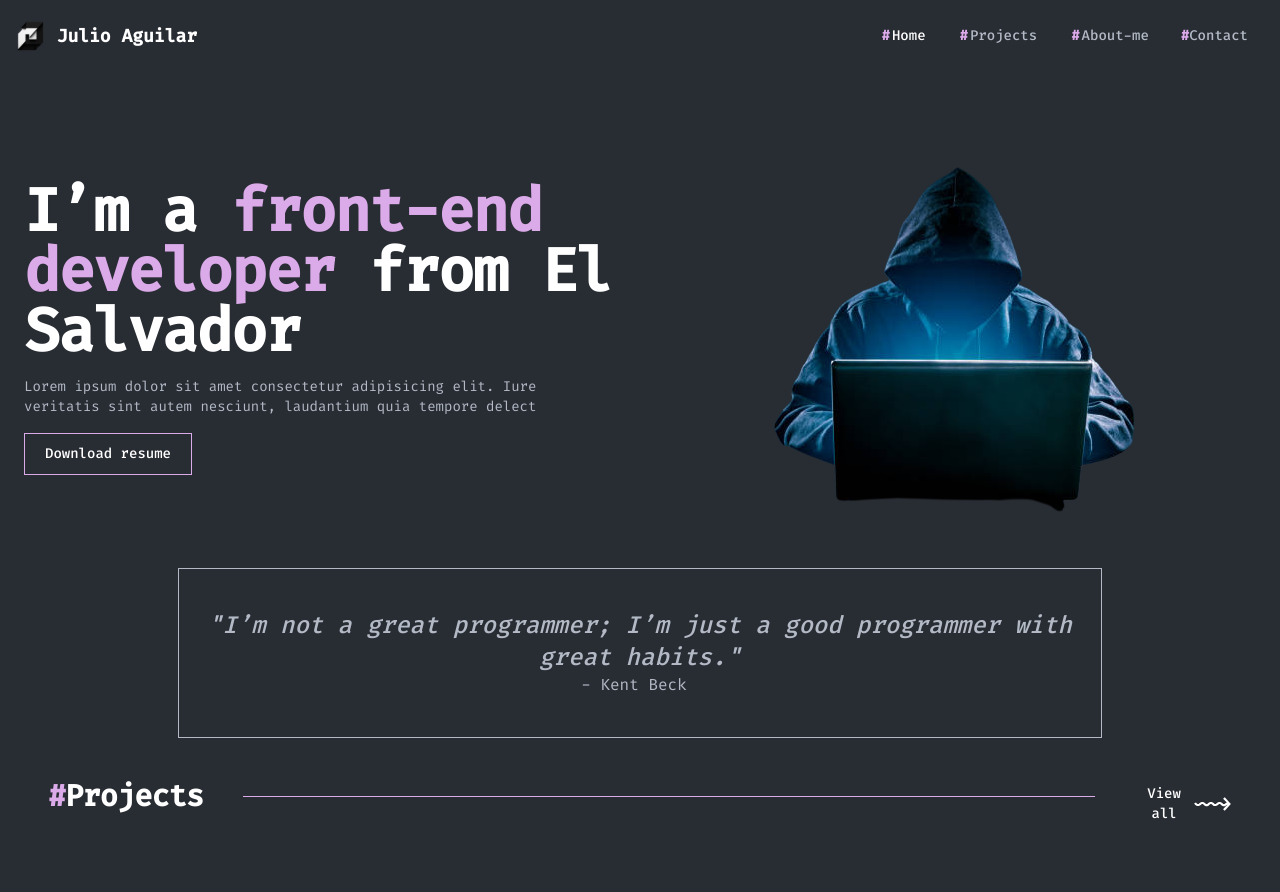
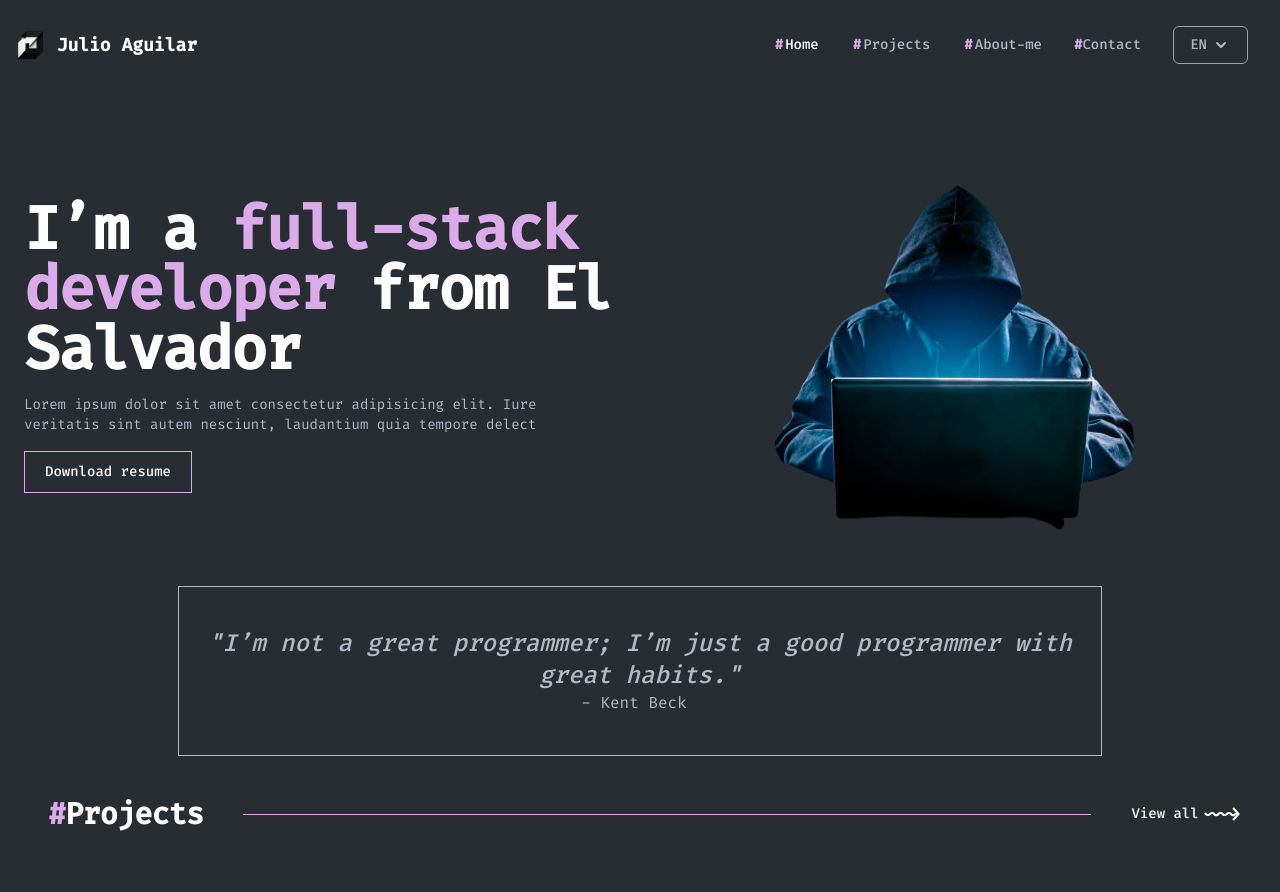
Before and after one commit to JulioAguilar2019/portfolio, a React (Vite) app: page / in a window 1280 px wide. Shown: the top 892 px of the page. Built offline with nearby package versions, Linux system fonts and the light colour scheme.

Commit message:
[ADD] i18next and fix some bugs of frontPage

```diff
--- a/package.json
+++ b/package.json
@@ -9,10 +9,13 @@
     "preview": "vite preview"
   },
   "dependencies": {
+    "framer-motion": "^10.0.1",
+    "i18next": "^22.4.10",
     "localforage": "^1.10.0",
     "match-sorter": "^6.3.1",
     "react": "^18.2.0",
     "react-dom": "^18.2.0",
+    "react-i18next": "^12.2.0",
     "react-router-dom": "^6.7.0",
     "sort-by": "^1.2.0"
   },
--- a/src/components/Divider/Divider.tsx
+++ b/src/components/Divider/Divider.tsx
@@ -12,7 +12,7 @@ export const Divider = ({ title, line, button }: Props) => {
     return (
         <div className="container px-6 py-10 mx-auto">
             <ol className="flex items-center w-full text-3xl font-medium text-center">
-                <li className={`flex items-center w-full mb-4 text-xl font-extrabold leading-none tracking-tight text-white md:text-2xl lg:text-3xl ${line && withLine}`}>
+                <li className={`flex items-center w-full h-full text-xl font-extrabold leading-none tracking-tight text-white md:text-2xl lg:text-3xl ${line && withLine}`}>
                     <span className="flex items-center">
                         <span className="text-primary">#</span>{title}
                     </span>
@@ -20,9 +20,9 @@ export const Divider = ({ title, line, button }: Props) => {
                 {
                     button &&
                     <NavLink to={PublicRoutes.PROJECTS} className="text-white text-sm">
-                        <span className="flex items-center">
-                            <p>View all</p>
-                            <img src={arrowIcon} className="h-3 sm:h-4" alt="icon" />
+                        <span className="inline-flex items-center whitespace-nowrap">
+                            <p className='mr-1'>View all</p>
+                            <img src={arrowIcon} className="h-3 sm:h-4 " alt="icon" />
                         </span>
                     </NavLink>
                 }
--- a/src/components/Navbar/Navbar.tsx
+++ b/src/components/Navbar/Navbar.tsx
@@ -1,6 +1,8 @@
 import Logo from '@/assets/home/logoFinal.svg';
 import { PublicRoutes } from '@/models';
 import { NavLink } from 'react-router-dom';
+import { Dropdown } from '../dropdown/dropdown';
+
 
 const active: string = 'block py-2 pl-3 pr-4 text-white md:border-0  md:p-0'
 const isNotActive: string = 'block py-2 pl-3 pr-4 text-secondary hover:bg-gray-100 md:hover:bg-transparent md:border-0 md:hover:text-gray-500 md:p-0'
@@ -9,9 +11,11 @@ const classNavBar = (state: boolean): string => {
     return state ? active : isNotActive
 }
 
-const test: boolean = true;
+
 
 export const Navbar = () => {
+
+
     return (
         <nav className="bg-background border-gray-200 px-2 sm:px-4 py-2.5">
             <div className="container flex flex-wrap items-center justify-between mx-auto">
@@ -24,7 +28,7 @@ export const Navbar = () => {
                     <svg className="w-6 h-6" aria-hidden="true" fill="currentColor" viewBox="0 0 20 20" xmlns="http://www.w3.org/2000/svg"><path fillRule="evenodd" d="M3 5a1 1 0 011-1h12a1 1 0 110 2H4a1 1 0 01-1-1zM3 10a1 1 0 011-1h12a1 1 0 110 2H4a1 1 0 01-1-1zM3 15a1 1 0 011-1h12a1 1 0 110 2H4a1 1 0 01-1-1z" clipRule="evenodd"></path></svg>
                 </button>
                 <div className="hidden w-full md:block md:w-auto" id="navbar-default">
-                    <ul className="flex flex-col p-4 mt-4 border border-gray-100 md:flex-row md:space-x-8 md:mt-0 md:text-sm md:font-medium md:border-0">
+                    <ul className="flex flex-col items-center p-4 mt-4 border border-gray-100 md:flex-row md:space-x-8 md:mt-0 md:text-sm md:font-medium md:border-0">
                         <li>
                             <NavLink to={PublicRoutes.HOME} className={({ isActive }) => classNavBar(isActive)}><strong className="text-primary p-0.5">#</strong>Home</NavLink>
 
@@ -38,6 +42,9 @@ export const Navbar = () => {
                         <li>
                             <NavLink to={PublicRoutes.CONTACT} className={({ isActive }) => classNavBar(isActive)}><strong className="text-primary ">#</strong>Contact</NavLink>
                         </li>
+                        <li>
+                            <Dropdown />
+                        </li>
 
                     </ul>
                 </div>
--- /dev/null
+++ b/src/components/dropdown/dropdown.tsx
@@ -0,0 +1,51 @@
+import { useState } from "react";
+import { useTranslation } from "react-i18next";
+
+export const Dropdown = () => {
+    const [isOpen, setIsOpen] = useState(false);
+    const [t, i18n] = useTranslation('global')
+
+
+    return (
+        <div className="relative inline-block">
+            <button
+                onClick={() => setIsOpen(!isOpen)}
+                className="block w-full px-4 py-2 text-secondary bg-transparent border border-gray-400 rounded-md focus:border-primary focus:ring-opacity-40 focus:ring-primary focus:outline-none"
+            >
+                EN
+                <svg
+                    className="w-5 h-5 text-secondary inline-block align-middle ml-1"
+                    xmlns="http://www.w3.org/2000/svg"
+                    viewBox="0 0 20 20"
+                    fill="currentColor"
+                >
+                    <path
+                        fillRule="evenodd"
+                        d="M5.293 7.293a1 1 0 011.414 0L10 10.586l3.293-3.293a1 1 0 111.414 1.414l-4 4a1 1 0 01-1.414 0l-4-4a1 1 0 010-1.414z"
+                        clipRule="evenodd"
+                    />
+                </svg>
+            </button>
+
+            {isOpen && (
+                <div
+                    onClick={() => setIsOpen(false)}
+                    className="absolute right-0 z-20 w-full py-2 mt-2 origin-top-right bg-transparent rounded-md "
+                >
+                    <button
+                        className="block w-full px-4 py-2 text-sm text-white capitalize transition-colors duration-300 transform hover:bg-primary100"
+                        onClick={() => i18n.changeLanguage('en')}
+                    >
+                        EN
+                    </button>
+                    <button
+                        className="block w-full px-4 py-2 text-sm text-white capitalize transition-colors duration-300 transform hover:bg-primary100"
+                        onClick={() => i18n.changeLanguage('es')}
+                    >
+                        ES
+                    </button>
+                </div>
+            )}
+        </div>
+    );
+};
--- /dev/null
+++ b/src/i18n/en/global.json
@@ -0,0 +1,15 @@
+{
+    "nav": {
+        "home": "Home",
+        "projects": "Projects",
+        "about": "About-me",
+        "contact": "Contact"
+    },
+    "home": {
+        "greeting": "I’m a",
+        "tech": "full-stack developer",
+        "country": "from El Salvador",
+        "button": "Download resume",
+        "quote": "I’m not a great programmer; I’m just a good programmer with great habits."
+    }
+}
--- /dev/null
+++ b/src/i18n/es/global.json
@@ -0,0 +1,15 @@
+{
+    "nav": {
+        "home": "Inicio",
+        "projects": "Proyectos",
+        "about": "Acerca-de-mi",
+        "contact": "Contacto"
+    },
+    "home": {
+        "greeting": "Soy un",
+        "tech": "desarrollador full-stack ",
+        "country": "de El Salvador",
+        "button": "Descargar CV",
+        "quote": "No soy un gran programador; Solo soy un buen programador con buenos hábitos."
+    }
+}
--- a/src/main.tsx
+++ b/src/main.tsx
@@ -3,12 +3,30 @@ import ReactDOM from 'react-dom/client';
 import { BrowserRouter } from 'react-router-dom';
 import App from './App';
 import './index.css';
+import { I18nextProvider } from 'react-i18next';
+import i18next from 'i18next';
+import global_es from './i18n/es/global.json';
+import global_en from './i18n/en/global.json';
 
+i18next.init({
+  interpolation: { escapeValue: false },
+  lng: 'en',
+  resources: {
+    es: {
+      global: global_es,
+    },
+    en: {
+      global: global_en,
+    },
+  }
+});
 
 ReactDOM.createRoot(document.getElementById('root') as HTMLElement).render(
   <React.StrictMode>
-    <BrowserRouter >
-      <App />
-    </BrowserRouter>
+    <I18nextProvider i18n={i18next}>
+      <BrowserRouter >
+        <App />
+      </BrowserRouter>
+    </I18nextProvider>
   </React.StrictMode>,
 )
--- a/src/pages/Home/components/Frontpage.tsx
+++ b/src/pages/Home/components/Frontpage.tsx
@@ -1,19 +1,22 @@
 import picture from '@/assets/home/firstImage.png'
+import { useTranslation } from 'react-i18next'
 
 export const Frontpage = () => {
+
+    const [t] = useTranslation('global')
     return (
 
         <>
             <div className="mt-8 lg:-mx-6 lg:flex lg:items-center">
 
                 <div className="mt-6 lg:w-1/2 lg:mt-0 lg:mx-6 ">
-                    <h1 className="mb-4 text-4xl font-extrabold leading-none tracking-tight text-white md:text-5xl lg:text-6xl">I’m a<span className="text-primary"> front-end developer</span> from El Salvador</h1>
+                    <h1 className="mb-4 text-4xl font-extrabold leading-none tracking-tight text-white md:text-5xl lg:text-6xl">{t("home.greeting")}<span className='text-primary'> {t("home.tech")}</span> {t("home.country")}</h1>
 
                     <p className="mt-3 text-sm text-secondary">
                         Lorem ipsum dolor sit amet consectetur adipisicing elit. Iure veritatis sint autem nesciunt,
                         laudantium quia tempore delect
                     </p>
-                    <button type="button" className="py-2.5 px-5 my-4 text-sm font-medium text-white focus:outline-none border border-primary hover:bg-primary100">Download resume</button>
+                    <button type="button" className="py-2.5 px-5 my-4 text-sm font-medium text-white focus:outline-none border border-primary hover:bg-primary100">{t("home.button")}</button>
 
                 </div>
                 <img className="object-scale-down w-full lg:mx-6 lg:w-1/2 rounded-xl h-72 lg:h-96" src={picture} alt="" />
@@ -23,7 +26,7 @@ export const Frontpage = () => {
 
             <div className="py-10 w-3/4 mt-10 mx-auto border border-secondary">
                 <blockquote>
-                    <p className="text-2xl italic font-medium text-secondary text-center overflow-auto">"I’m not a great programmer; I’m just a good programmer with great habits."</p>
+                    <p className="text-2xl italic font-medium text-secondary text-center overflow-auto">"{t("home.quote")}"</p>
                 </blockquote>
                 <p className="pr-3 font-light text-center text-secondary">- Kent Beck</p>
             </div>
```
Also changed, not shown: 1 other file (tests, documents, lock files or other folders).
